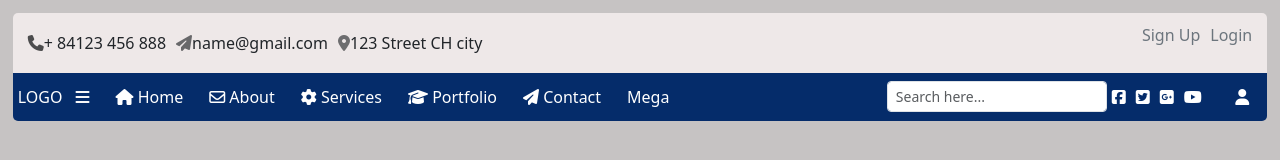
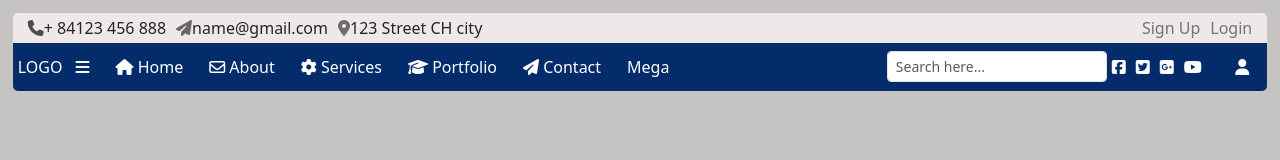
Before and after one commit to TECHMA-FullStack-Java-Angular/TA32, a plain HTML site: page Ejercicio3/index.html in a window 1280 px wide. Drawn offline with nearby package versions, Linux system fonts and the light colour scheme.

Commit message:
arreglo barra superior

```diff
--- a/Ejercicio3/index.html
+++ b/Ejercicio3/index.html
@@ -44,18 +44,18 @@
         </div>
         <div class="flex end">
           <div>
-            <p>
+
               <a href="#" class="link-secondary link-underline-opacity-0"
                 >Sign Up</a
               >
-            </p>
+
           </div>
           <div>
-            <p>
+
               <a href="#" class="link-secondary link-underline-opacity-0"
                 >Login</a
               >
-            </p>
+
           </div>
         </div>
       </div>
--- a/Ejercicio3/scc/style.css
+++ b/Ejercicio3/scc/style.css
@@ -12,12 +12,14 @@ body {
   margin: 1%;
   border-top-right-radius: 5px;
   border-top-left-radius: 5px;
+  height: 30px;
 }
 .end {
   justify-content: flex-end;
   width: 50%;
-  align-items: center;
+
 }
+
 .between {
   justify-content: space-between;
 }
```
